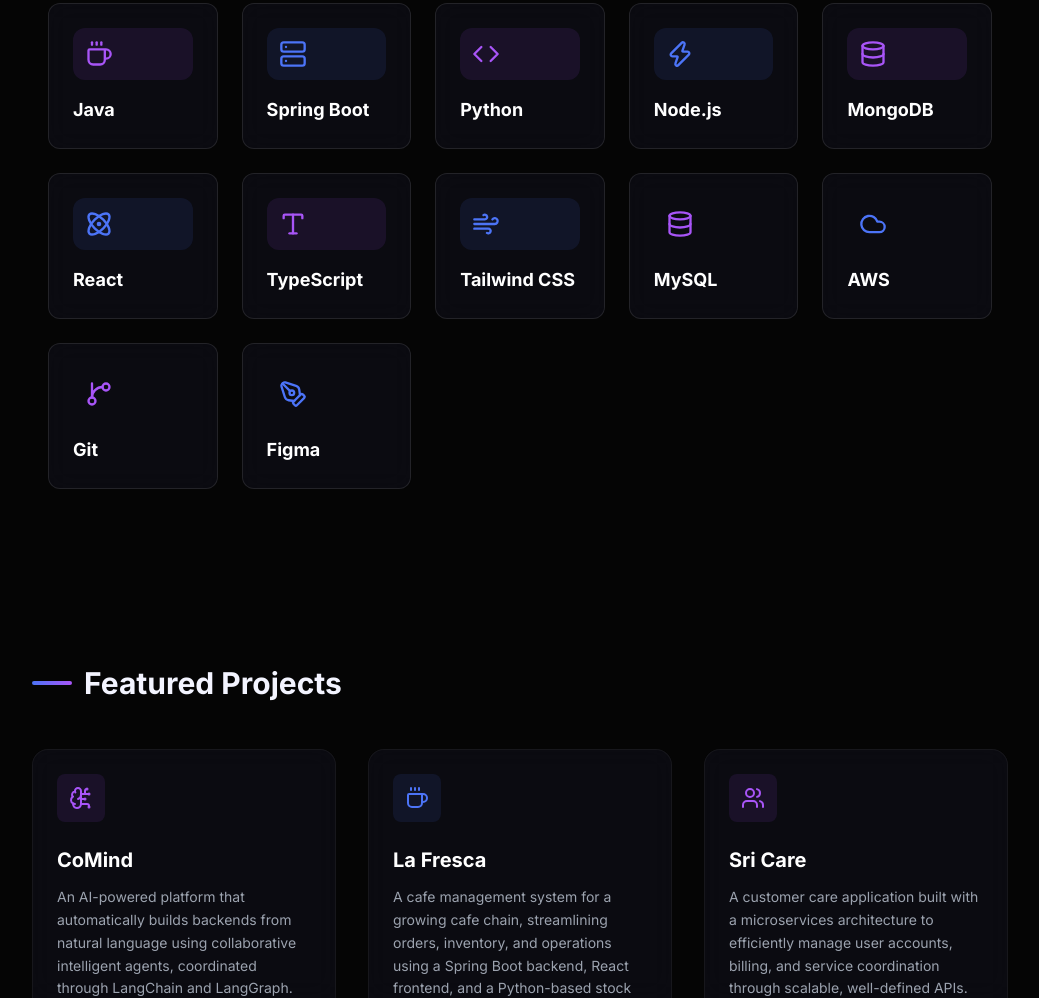
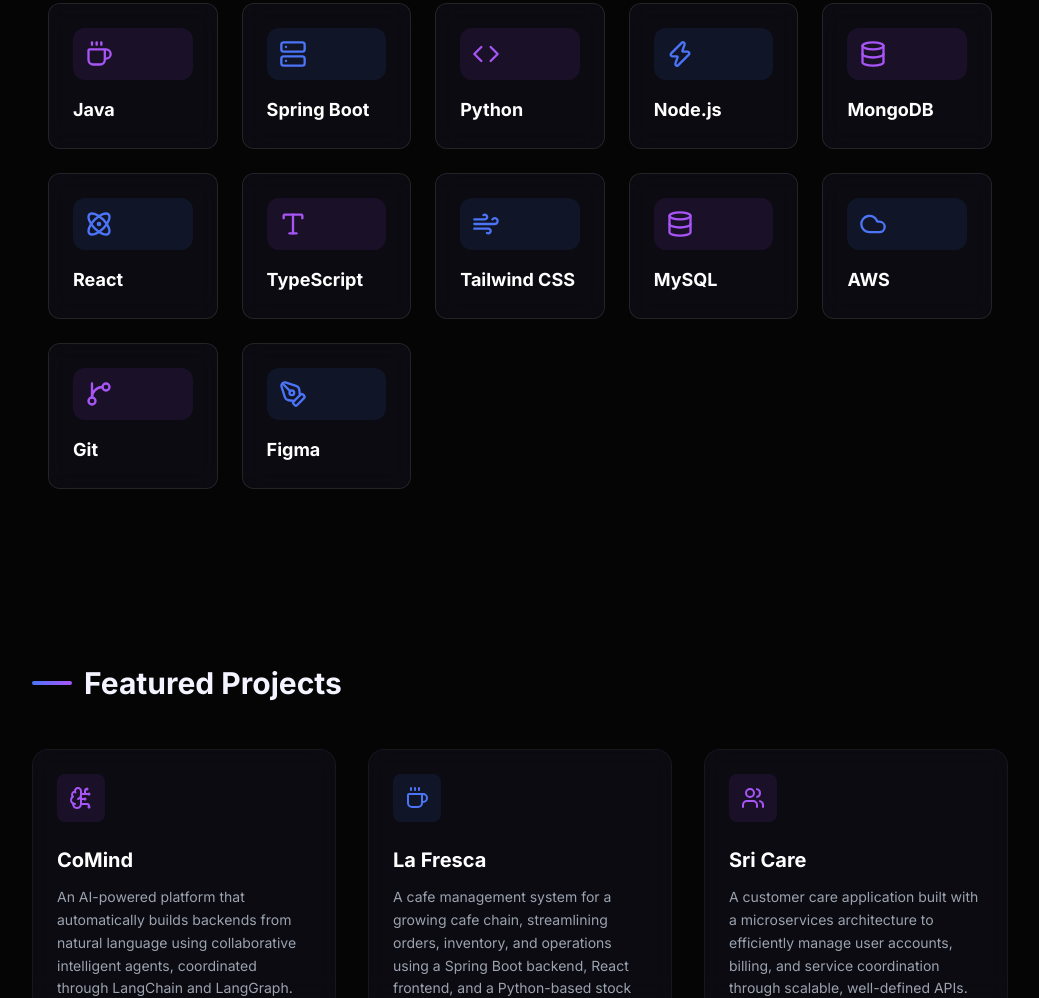
Before and after one commit to suruthiii/suruthiii.github.io, a plain HTML site: page index.html in a window 1280 px wide. Shown: the part 2098-3096 px from the top of the page, without its empty margins (120-1159 px from the left). Drawn offline with nearby package versions, Linux system fonts and the light colour scheme.

Commit message:
fix: teck stack box colour

```diff
--- a/index.html
+++ b/index.html
@@ -634,10 +634,10 @@
             { name: 'TypeScript', icon: 'type', colorClass: 'bg-accent-purple/10 text-accent-purple', borderClass: 'border-accent-purple/50' },
             { name: 'Tailwind CSS', icon: 'wind', colorClass: 'bg-accent-blue/10 text-accent-blue', borderClass: 'border-accent-blue/50' },
 
-            { name: 'MySQL', icon: 'database', colorClass: 'bg-purple/10 text-accent-purple', borderClass: 'border-purple/50' },
-            { name: 'AWS', icon: 'cloud', colorClass: 'bg-blue/10 text-accent-blue', borderClass: 'border-blue/50' },
-            { name: 'Git', icon: 'git-branch', colorClass: 'bg-purple/10 text-accent-purple', borderClass: 'border-purple/50' },
-            { name: 'Figma', icon: 'pen-tool', colorClass: 'bg-blue/10 text-accent-blue', borderClass: 'border-blue/50' },
+            { name: 'MySQL', icon: 'database', colorClass: 'bg-accent-purple/10 text-accent-purple', borderClass: 'border-purple/50' },
+            { name: 'AWS', icon: 'cloud', colorClass: 'bg-accent-blue/10 text-accent-blue', borderClass: 'border-blue/50' },
+            { name: 'Git', icon: 'git-branch', colorClass: 'bg-accent-purple/10 text-accent-purple', borderClass: 'border-purple/50' },
+            { name: 'Figma', icon: 'pen-tool', colorClass: 'bg-accent-blue/10 text-accent-blue', borderClass: 'border-blue/50' },
         ];
 
         // Function to render skill cards
```
